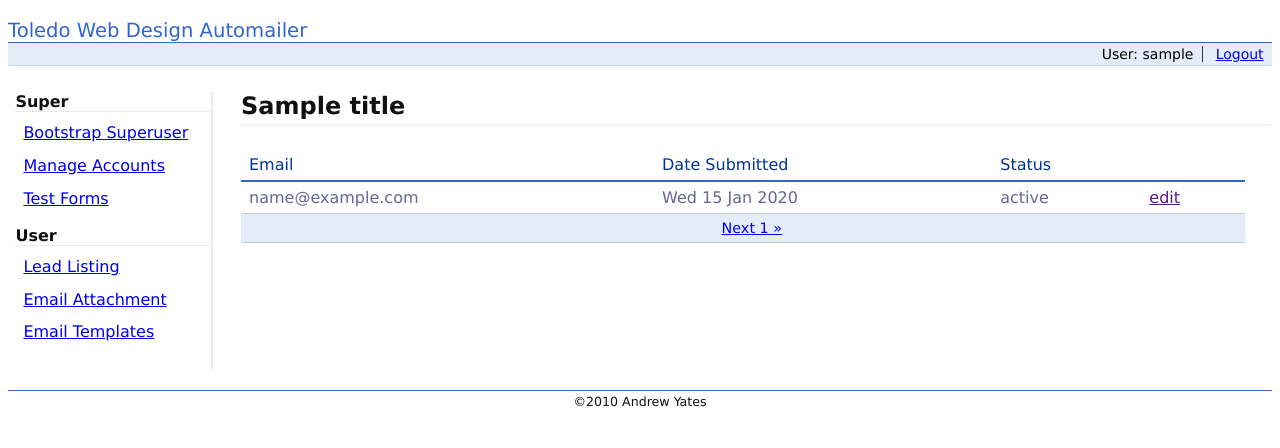
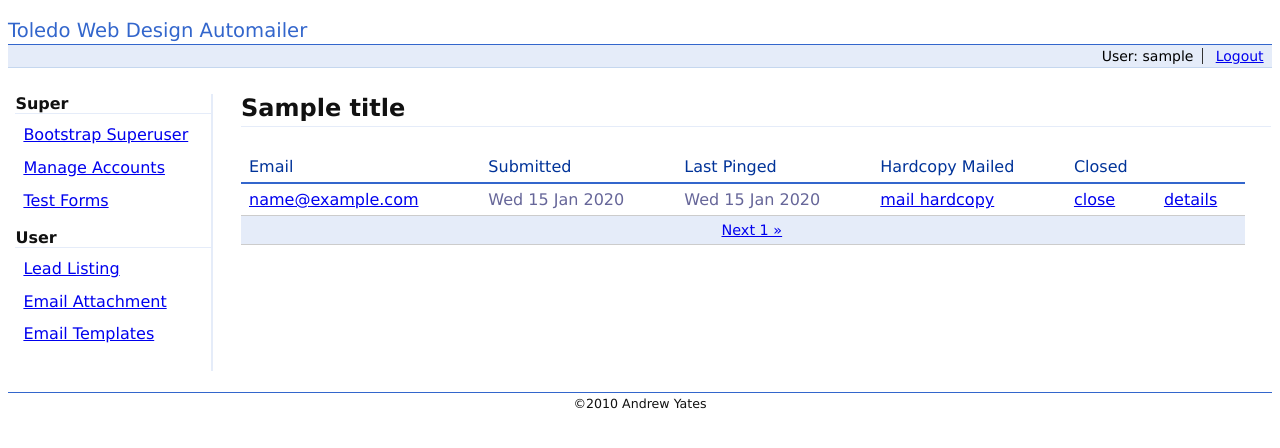
Before and after one commit to andrewdyates/twdmailer, a Django app: template templates/lead_listing.html in a window 1280 px wide. Shown: the top 448 px of the page. Run offline with Django 3.2, Linux system fonts and the light colour scheme; the template is opened without the code that fills it: most values are stand-ins (such as "Sample title", 1, 10 or a date in 2020).

Commit message:
lead listing structure, need to make links

```diff
--- a/static/style.css
+++ b/static/style.css
@@ -14,7 +14,7 @@ body {
 #AppTitle {
    font-size: 1.4em;
    padding: 0;
-   margin: 1em 0 0 0;
+   margin: 1em 0 2px 0;
    color: #3366CC;
    font-weight: normal;
 }
@@ -106,8 +106,8 @@ h2 {
    padding: 1em;
    text-align: center;
    background-color: #ffffcc;
-   }
-
+   font-size: 1.2em;
+}
 .simple-form {
    line-height: 2em;
 }
--- a/submit.py
+++ b/submit.py
@@ -6,9 +6,10 @@
 * Assign to Account based on url
 """
 import cgi
-import urllib
+import datetime
 import logging
 import os
+import urllib
 
 from google.appengine.api import users
 from google.appengine.api import mail
@@ -48,6 +49,7 @@ class Main(webapp.RequestHandler):
       value = u', '.join([cgi.escape(v) for v in self.request.get_all(key)])
       lead_ctx[str(key)] = value or None
 
+    lead_ctx['date_last_auto_ping'] = datetime.datetime.now()
     # note: 'email' is required property
     lead = models.Lead(account=account, **lead_ctx)
 
--- a/templates/lead_listing.html
+++ b/templates/lead_listing.html
@@ -7,22 +7,37 @@
 <table class="data-table" id="LeadListTable">
   <thead>
     <th>Email</th>
-    <th>Date Submitted</th>
-    <th>Status</th>
+    <th>Submitted</th>
+    <th>Last Pinged</th>
+    <th>Hardcopy Mailed</th>
+    <th>Closed</th>
     <th></th>
   </thead>
   <tbody>
     {% for lead in leads %}
     <tr>
-      <td>{{ lead.email }}</td>
+      <td><a href="mailto:{{ lead.email }}">{{ lead.email }}</a></td>
       <td>{{ lead.date_created|date:"D d M Y" }}</td>
-      <td>{{ lead.status }}</td>
-      <td><a href="">edit</a></td>
+      <td>{{ lead.date_last_auto_ping|date:"D d M Y" }}</td>
+      <td>
+	{% if lead.closed %}
+	  mailed {{ lead.date_closed|date:"D d M Y" }}
+	{% else %}
+	  <a href="{{ lead.mail_link }}">mail hardcopy</a>
+	{% endif %}
+      <td>
+	{% if lead.closed %}
+	  closed {{ lead.date_closed|date:"D d M Y" }}
+	{% else %}
+	  <a href="{{ lead.close_link }}">close</a>
+	{% endif %}
+      </td>
+      <td><a href="{{ lead.details }}">details</a></td>
     </tr>
     {% endfor %}
   </tbody>
   <tfoot>
-    <td colspan="4">
+    <td colspan="6">
 
       <span class="nav-link">
       {% if prev_link %}
```
Also changed, not shown: user.py (+7 -1 lines).
